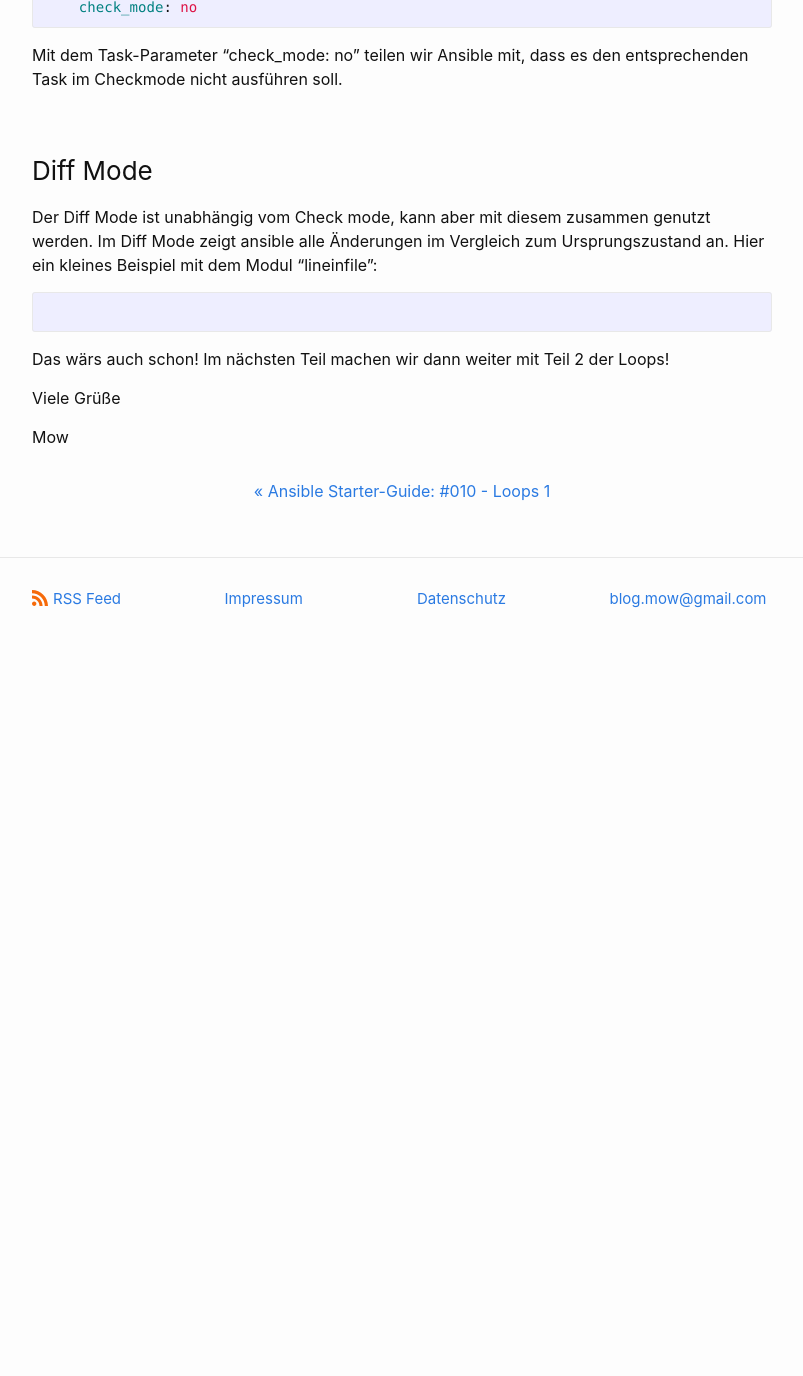
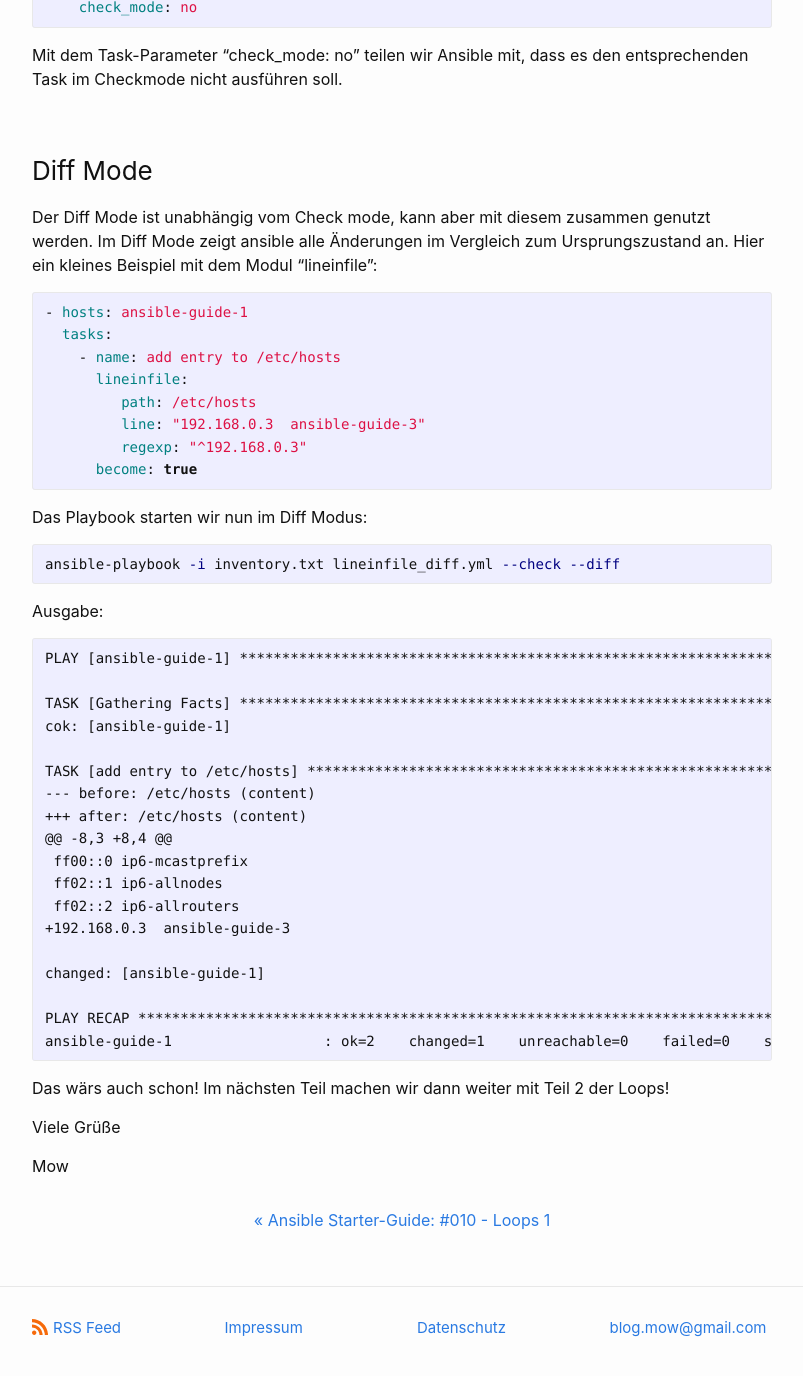
Before and after one commit to dermow/staging, a Jekyll site: the page built from _posts/2021-05-10-ansible-guide-11.markdown, in a window 1280 px wide and 1400 px high, scrolled down 1610 px. Shown: the top 1376 px of the window, without its empty margins (238-1041 px from the left). Built offline with Jekyll 4.4.1, drawn with Linux system fonts in a browser that asks for light colours; comment, search, counter and statistics services are not loaded; before the commit the page ends 2281 px from its top, so only the background shows below that.

Commit message:
Update 2021-05-10-ansible-guide-11.markdown

````diff
--- a/_posts/2021-05-10-ansible-guide-11.markdown
+++ b/_posts/2021-05-10-ansible-guide-11.markdown
@@ -69,9 +69,41 @@ Der Diff Mode ist unabhängig vom Check mode, kann aber mit diesem zusammen genu
 Ursprungszustand an. Hier ein kleines Beispiel mit dem Modul "lineinfile":
 
 ```yaml
-
+- hosts: ansible-guide-1
+  tasks:
+    - name: add entry to /etc/hosts
+      lineinfile:
+         path: /etc/hosts
+         line: "192.168.0.3  ansible-guide-3"
+         regexp: "^192.168.0.3"
+      become: true
 ```
 
+Das Playbook starten wir nun im Diff Modus:
+```bash
+ansible-playbook -i inventory.txt lineinfile_diff.yml --check --diff
+```
+Ausgabe:
+```
+PLAY [ansible-guide-1] ******************************************************************************************************************
+
+TASK [Gathering Facts] ************************************************************************************************************
+cok: [ansible-guide-1]
+
+TASK [add entry to /etc/hosts] ****************************************************************************************************
+--- before: /etc/hosts (content)
++++ after: /etc/hosts (content)
+@@ -8,3 +8,4 @@
+ ff00::0 ip6-mcastprefix
+ ff02::1 ip6-allnodes
+ ff02::2 ip6-allrouters
++192.168.0.3  ansible-guide-3
+
+changed: [ansible-guide-1]
+
+PLAY RECAP ************************************************************************************************************************
+ansible-guide-1                  : ok=2    changed=1    unreachable=0    failed=0    skipped=0    rescued=0    ignored=0
+```
 
 Das wärs auch schon! Im nächsten Teil machen wir dann weiter mit Teil 2 der Loops!
 
````
